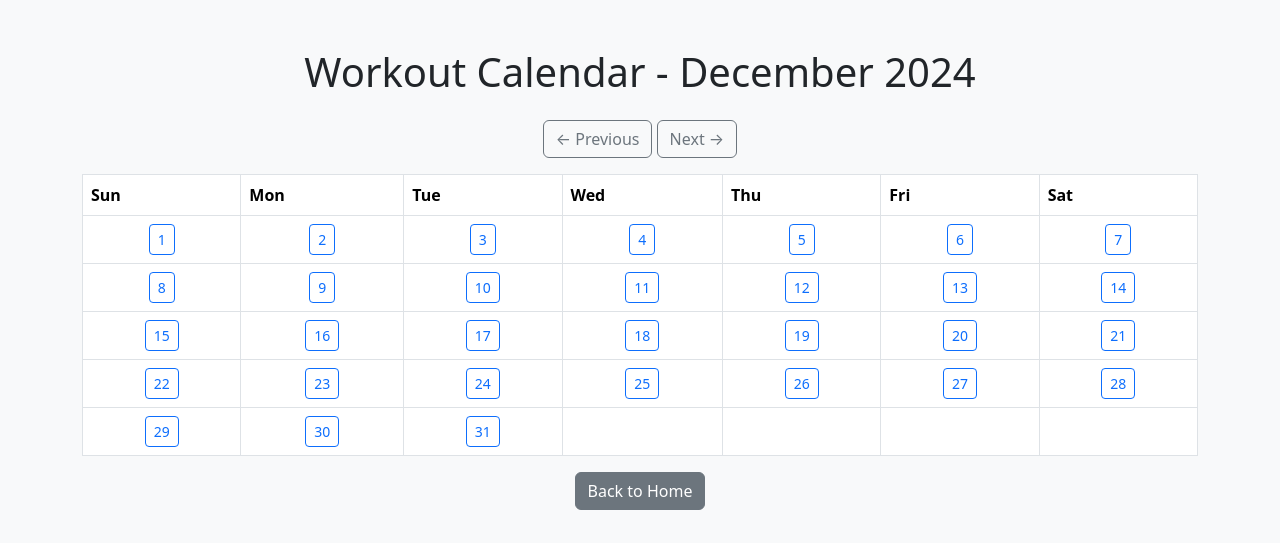
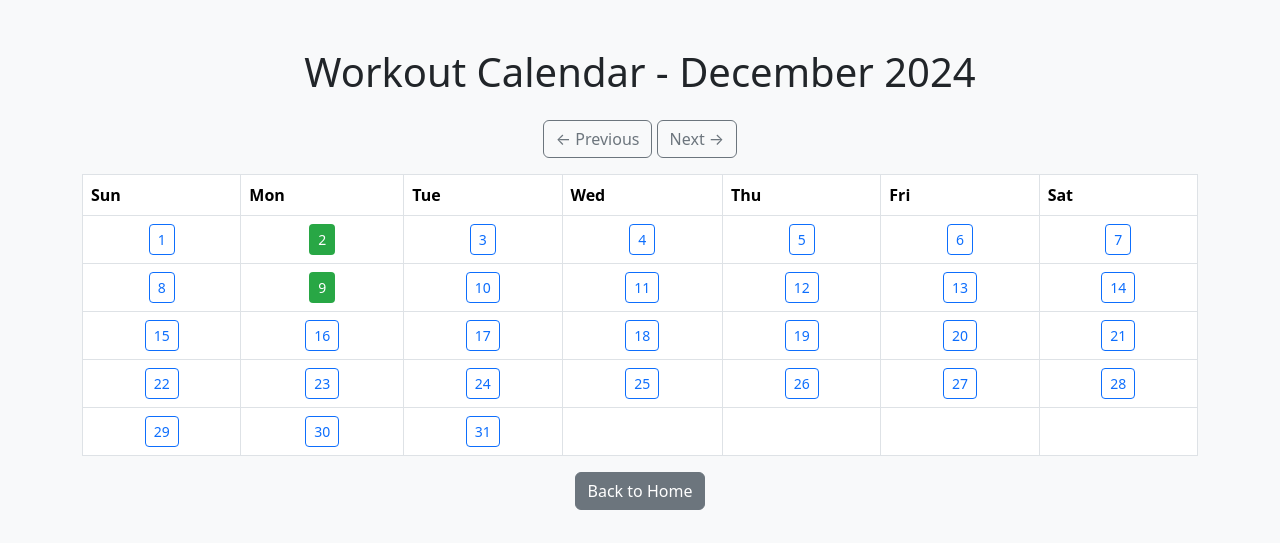
Before and after one commit to Zulmei/workout-app, a Flask app: page /calendar in a window 1280 px wide. Shown: the top 543 px of the page. Run offline with Flask 3, Linux system fonts and the light colour scheme; a user stored in the database is signed in; data comes from the database, SQL or seed files in the repository; both versions use the stored data as it was after the commit.

Commit message:
Fix calendar logic, add workout highlight functionality, and update index.html

```diff
--- a/app.py
+++ b/app.py
@@ -252,6 +252,22 @@ def workout_calendar():
     cal = calendar.Calendar(firstweekday=6)  # Sunday as the first day of the week
     calendar_data = cal.monthdayscalendar(year, month)
 
+    # Fetch workout dates for the user
+    conn = get_db_connection()
+    result = conn.execute(
+        '''
+        SELECT DISTINCT date FROM workouts
+        WHERE user_id = ? AND strftime('%Y', date) = ? AND strftime('%m', date) = ?
+        ''',
+        (session.get('user_id'), str(year), f'{month:02}')
+    ).fetchall()
+    conn.close()
+
+    # Extract just the day numbers from the result, accounting for time format
+    workout_days = {
+        int(row['date'].split(' ')[0].split('-')[2]) for row in result
+    }
+
     return render_template(
         'calendar.html',
         calendar=calendar_data,   # Aligned calendar data
@@ -262,6 +278,7 @@ def workout_calendar():
         prev_year=year if month > 1 else year - 1,
         next_month=month + 1 if month < 12 else 1,
         next_year=year if month < 12 else year + 1,
+        workout_days=workout_days  # Days with workouts
     )
 
 
--- a/templates/calendar.html
+++ b/templates/calendar.html
@@ -5,24 +5,21 @@
     <meta name="viewport" content="width=device-width, initial-scale=1.0">
     <title>Workout Calendar</title>
     <link href="https://cdn.jsdelivr.net/npm/bootstrap@5.3.0-alpha1/dist/css/bootstrap.min.css" rel="stylesheet">
+    <style>
+        .workout-day {
+            background-color: #28a745 !important; /* Green background */
+            color: white !important; /* White text */
+        }
+    </style>
     <script>
         function openDayWorkout(element) {
-            // Get year, month, and day from data attributes
             const year = element.getAttribute('data-year');
             const month = element.getAttribute('data-month');
             const day = element.getAttribute('data-day');
-
-            // Log values for debugging
-            console.log('Year:', year);
-            console.log('Month:', month);
-            console.log('Day:', day);
-
-            // Redirect to the day-specific workout history page with the correct year, month, and day
             window.location.href = `/history/${year}/${month}/${day}`;
         }
 
         function navigateCalendar(year, month) {
-            // Redirect to the calendar page with updated year and month
             window.location.href = `/calendar?year=${year}&month=${month}`;
         }
     </script>
@@ -63,7 +60,7 @@
                                     <td></td>
                                 {% else %}
                                 <td class="text-center">
-                                    <button class="btn btn-outline-primary btn-sm"
+                                    <button class="btn {% if day in workout_days %}workout-day{% else %}btn-outline-primary{% endif %} btn-sm"
                                             data-year="{{ current_year }}"
                                             data-month="{{ current_month_number }}"
                                             data-day="{{ day }}"
```
Also changed, not shown: workout.db.
